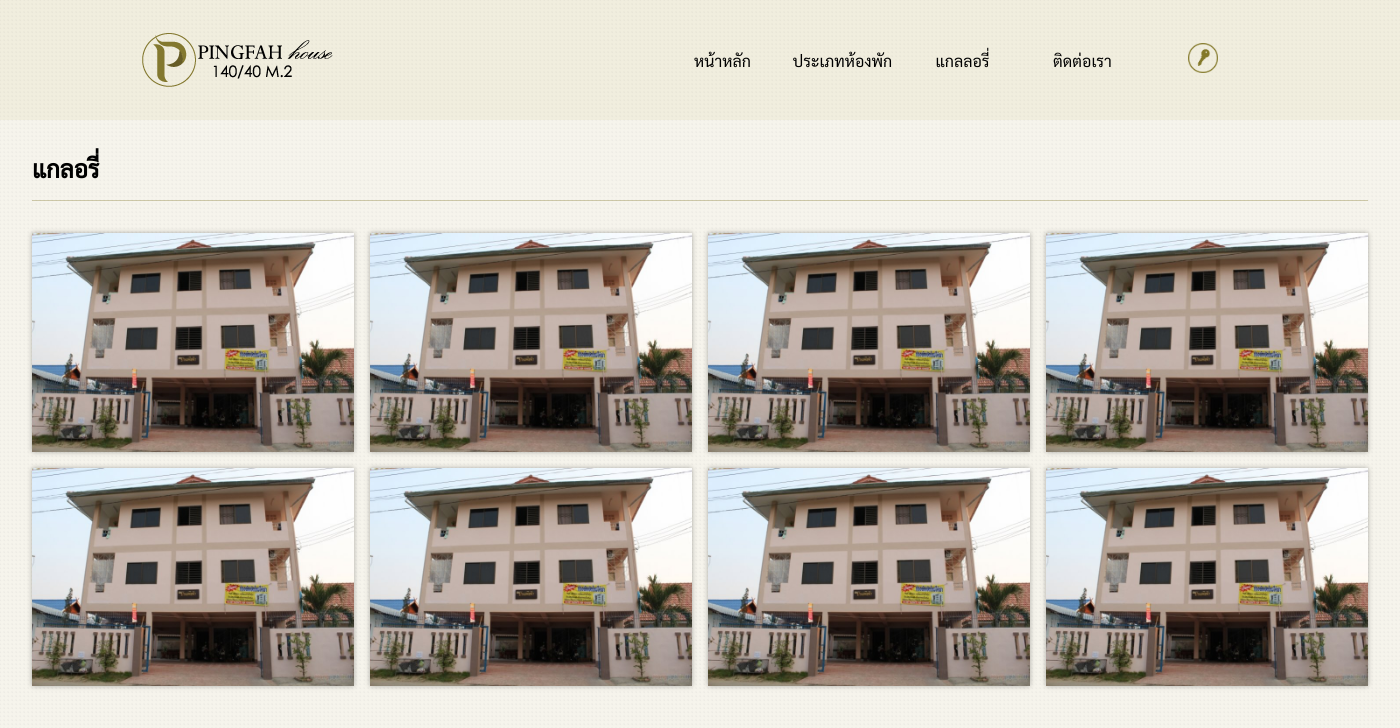
After one commit to nwpgm82/Pingfah-Apartment, a PHP site: page /pages/gallery.php in a window 1400 px wide. The commit adds this page. Shown: the top 728 px of the page. Run offline with PHP 8.4, Linux system fonts and the light colour scheme.

Commit message:
update gallery

```diff
--- a/components/maintopbar.php
+++ b/components/maintopbar.php
@@ -18,13 +18,16 @@
             <a href="/Pingfah/pages/roomList.php">
                 <li>ประเภทห้องพัก</li>
             </a>
-            <a href="#gallery">
+            <a href="/Pingfah/pages/gallery.php">
                 <li>แกลลอรี่</li>
             </a>
             <a href="#contact">
                 <li>ติดต่อเรา</li>
             </a>
-            <a href="/Pingfah/pages/login.php"><img src="/Pingfah/img/tool/login-btn.png" alt=""></a>
+            <li>
+                <a href="/Pingfah/pages/login.php"><img src="/Pingfah/img/tool/login-btn.png" alt=""></a>
+            </li>
+
         </ul>
     </div>
 </body>
--- /dev/null
+++ b/css/gallery.css
@@ -0,0 +1,146 @@
+@font-face {
+    font-family: Sarabun;
+    src: url(../fonts/Sarabun-Regular.ttf);
+}
+
+* {
+    margin: 0;
+    padding: 0;
+    box-sizing: border-box;
+    font-family: Sarabun;
+}
+
+body{
+    background: url("../img/tool/bg.png");
+    position: relative;
+}
+
+.box{
+    width: 1400px;
+    margin: auto;
+    padding: 32px;
+}
+
+.box .gallery{
+    width: 100%;
+}
+
+.hr{
+    margin: 16px auto 32px auto;
+    border-bottom: 1px solid rgb(131, 120, 47, 0.7);
+    opacity: 0.5;
+}
+
+.box .gallery .grid{
+    display: grid;
+    grid-template-columns: 1fr 1fr 1fr 1fr;
+    column-gap: 16px;
+    row-gap: 16px;
+}
+
+.box .gallery .grid .img-box{
+    width: 100%;
+    overflow: hidden;
+    -webkit-box-shadow: 0px 0px 5px 0px rgba(0, 0, 0, 0.3);
+    -moz-box-shadow: 0px 0px 5px 0px rgba(0, 0, 0, 0.3);
+    box-shadow: 0px 0px 5px 0px rgba(0, 0, 0, 0.3);
+}
+
+.box .gallery .grid .img-box img{
+    width: 100%;
+    height: 100%;
+    object-fit: cover;
+    transition: 0.3s;
+    cursor: pointer;
+}
+
+.box .gallery .grid .img-box img:hover{
+    transform: scale(1.1);
+}
+
+.img-modal{
+    width: 100%;
+    min-height: 100vh;
+    background-color: rgba(0, 0, 0, 0.700);
+    justify-content: center;
+    align-items: center;
+    position: absolute;
+    top: 0;
+    animation-name: modal;
+    animation-duration: 0.3s;
+}
+
+@keyframes modal{
+    0%{
+        opacity: 0;
+    }
+    100%{
+        opacity: 1;
+    }
+}
+
+.img-modal .card{
+    width: 1200px;
+    height: 800px;
+    border-radius: 4px;
+    padding: 0 8px;
+    background-color: #fff;
+    -webkit-box-shadow: 0px 0px 5px 0px rgba(0, 0, 0, 0.3);
+    -moz-box-shadow: 0px 0px 5px 0px rgba(0, 0, 0, 0.3);
+    box-shadow: 0px 0px 5px 0px rgba(0, 0, 0, 0.3);
+}
+
+.img-modal .card .card-header{
+    width: 100%;
+    height: 40px;
+    border-bottom: 1px solid rgb(131, 120, 47, 0.7);
+    display: flex;
+    justify-content: flex-end;
+    align-items: center;
+}
+
+.img-modal .card .card-header button{
+    width: 20px;
+    height: 20px;
+    padding: 0 4px 2px 4px ;
+    font-size: 12px;
+    border: none;
+    color: #fff;
+    background-color: #FF4646;
+    transition: 0.3s;
+    cursor: pointer;
+}
+
+.img-modal .card .card-header button span{
+    font-size: 9px;
+    line-height: 1px;
+}
+
+.img-modal .card .card-header button:hover{
+    background-color: rgb(216, 40, 40);
+}
+
+.img-modal .card .card-img-box{
+    width: 100%;
+    height: 720px;
+    display: flex;
+    align-items: center;
+    padding: 8px 0;
+    background-color: rgb(240, 240, 240);
+}
+
+.img-modal .card img{
+    width: 100%;
+    height: 100%;
+    object-fit: contain;
+    /* object-fit: cover; */
+}
+
+.img-modal .card .card-footer{
+    width: 100%;
+    height: 40px;
+    border-top: 1px solid rgb(131, 120, 47, 0.7);
+    display: flex;
+    justify-content: flex-end;
+    align-items: center;
+}
--- a/css/mainTop.css
+++ b/css/mainTop.css
@@ -1,7 +1,13 @@
+@font-face {
+    font-family: Sarabun;
+    src: url(../fonts/Sarabun-Regular.ttf);
+}
+
 * {
     margin: 0;
     padding: 0;
     box-sizing: border-box;
+    font-family: Sarabun;
 }
 
 .topbar {
@@ -32,7 +38,7 @@
     font-weight: 500;
 }
 
-.topbar ul a li {
+.topbar ul li {
     display: inline-flex;
     width: 120px;
     height: 120px;
@@ -41,12 +47,12 @@
     transition: 0.1s;
 }
 
-.topbar ul a li:hover {
+.topbar ul li:hover {
     background-color: rgba(131, 120, 47, 0.5);
     color: #fff;
 }
 
-.topbar ul a:last-child li:hover {
+.topbar ul:last-child > li:hover {
     background-color: transparent;
 }
 
--- /dev/null
+++ b/js/gallery.js
@@ -0,0 +1,10 @@
+function showImg(num){
+    let modal = document.querySelector(`#modal${num}`)
+    modal.style.display = "flex"
+    // console.log("yyy")
+}
+
+function close_modal(num){
+    let modal = document.querySelector(`#modal${num}`)
+    modal.style.display = "none"
+}
--- a/pages/connection.php
+++ b/pages/connection.php
@@ -1,5 +1,5 @@
 <?php
-$conn= mysqli_connect("localhost","root","","Pingfah") or die("Error: " . mysqli_error($con));
+$conn= mysqli_connect("localhost","root","","Pingfah") or die("Error: " . mysqli_error($conn));
 mysqli_query($conn, "SET NAMES 'utf8' ");
   date_default_timezone_set('Asia/Bangkok');
   if(date("d") == "6"){
--- /dev/null
+++ b/pages/gallery.php
@@ -0,0 +1,64 @@
+<?php
+    include('../components/maintopbar.php');
+?>
+<!DOCTYPE html>
+<html lang="en">
+
+<head>
+    <meta charset="UTF-8">
+    <meta name="viewport" content="width=device-width, initial-scale=1.0">
+    <link rel="stylesheet" href="../css/gallery.css">
+    <title>Document</title>
+</head>
+
+<body>
+    <div class="box">
+        <div class="gallery">
+            <h2>แกลอรี่</h2>
+            <div class="hr"></div>
+            <div class="grid">
+                <div class="img-box" onclick="showImg(1)">
+                    <img src="../img/tool/sub1.jpg" alt="">
+
+                </div>
+                <div class="img-box">
+                    <img src="../img/tool/sub1.jpg" alt="">
+                </div>
+                <div class="img-box">
+                    <img src="../img/tool/sub1.jpg" alt="">
+                </div>
+                <div class="img-box">
+                    <img src="../img/tool/sub1.jpg" alt="">
+                </div>
+                <div class="img-box">
+                    <img src="../img/tool/sub1.jpg" alt="">
+                </div>
+                <div class="img-box">
+                    <img src="../img/tool/sub1.jpg" alt="">
+                </div>
+                <div class="img-box">
+                    <img src="../img/tool/sub1.jpg" alt="">
+                </div>
+                <div class="img-box">
+                    <img src="../img/tool/sub1.jpg" alt="">
+                </div>
+            </div>
+        </div>
+    </div>
+    <div class="img-modal" id="modal1" style="display:none;" onclick="close_modal(1)">
+        <div class="card">
+            <div class="card-header">
+                <button onclick="close_modal(1)">X</button>
+            </div>
+            <div class="card-img-box">
+                <img src="../img/tool/sub1.jpg" alt="">
+            </div>
+            <div class="card-footer">
+
+            </div>
+        </div>
+    </div>
+    <script src="../js/gallery.js"></script>
+</body>
+
+</html>
```
